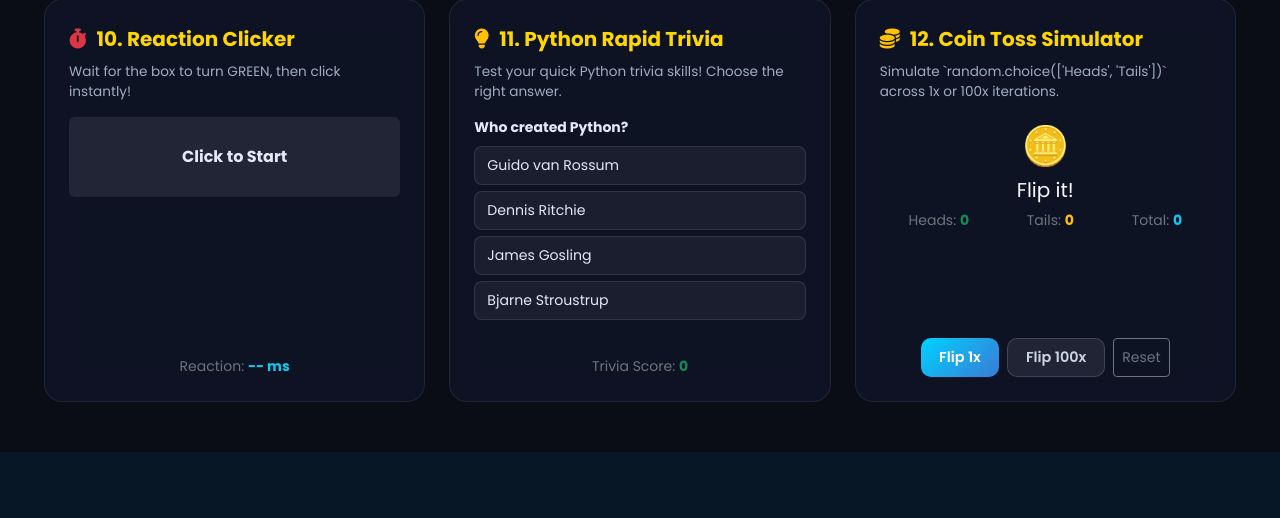
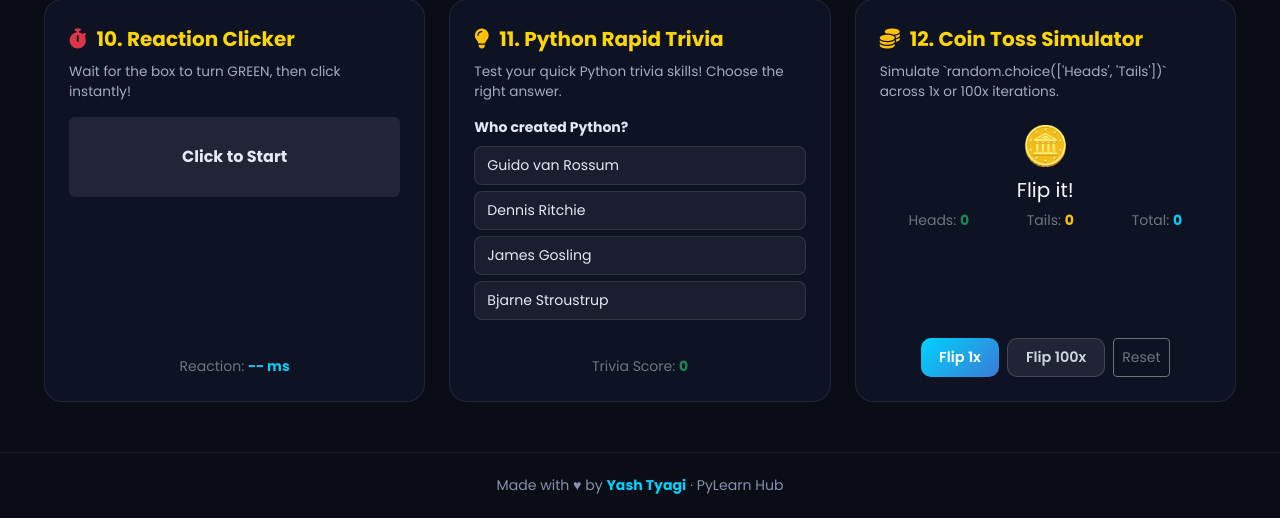
Before and after one commit to YASHU-2405-3/pylearn, a Flask app: page /games in a window 1280 px wide. Shown: the part 1481-1999 px from the top of the page. Before the commit the page ends 1933 px from the top, so only its background shows below. Run offline with Flask 3, Linux system fonts and the light colour scheme.

Commit message:
Add Made by Yash Tyagi site credit

```diff
--- a/templates/base.html
+++ b/templates/base.html
@@ -93,6 +93,20 @@ body{
     position: relative;
     z-index: 2;
 }
+.site-credit {
+    position: relative;
+    z-index: 2;
+    text-align: center;
+    padding: 22px 16px;
+    margin-top: 28px;
+    color: #8492ad;
+    font-size: .88rem;
+    border-top: 1px solid rgba(255,255,255,.07);
+}
+.site-credit strong {
+    color: #00d2ff;
+    font-weight: 700;
+}
 </style>
 {% block extra_css %}{% endblock %}
 </head>
@@ -140,6 +154,8 @@ body{
 
 {% block content %}{% endblock %}
 </div>
+
+<footer class="site-credit">Made with <span aria-label="love">♥</span> by <strong>Yash Tyagi</strong> · PyLearn Hub</footer>
 
 <!-- Python code stream animation script -->
 <script>
```
